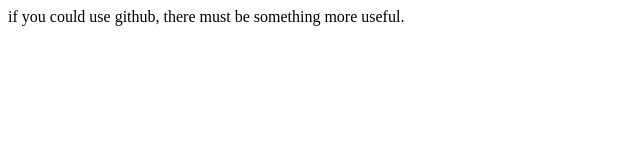
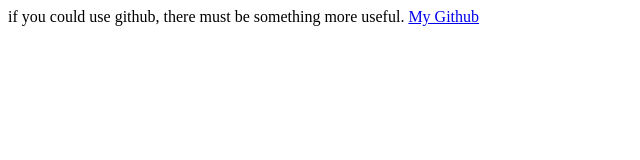
Before and after one commit to 0xlkda/notes, a plain HTML site: page docs/latest/index.html in a window 1280 px wide. Shown: the whole page, without its empty margins (0-640 px from the left). Drawn offline with Linux system fonts and the light colour scheme.

Commit message:
my bad, here is my github lnk, sorry

```diff
--- a/docs/latest/index.html
+++ b/docs/latest/index.html
@@ -6,6 +6,6 @@
     <meta name="viewport" content="width=device-width, initial-scale=1">
   </head>
   <body>
-    if you could use github, there must be something more useful.
+    if you could use github, there must be something more useful. <a href="https://github.com/0xlkda">My Github</a>
   </body>
 </html>
```
